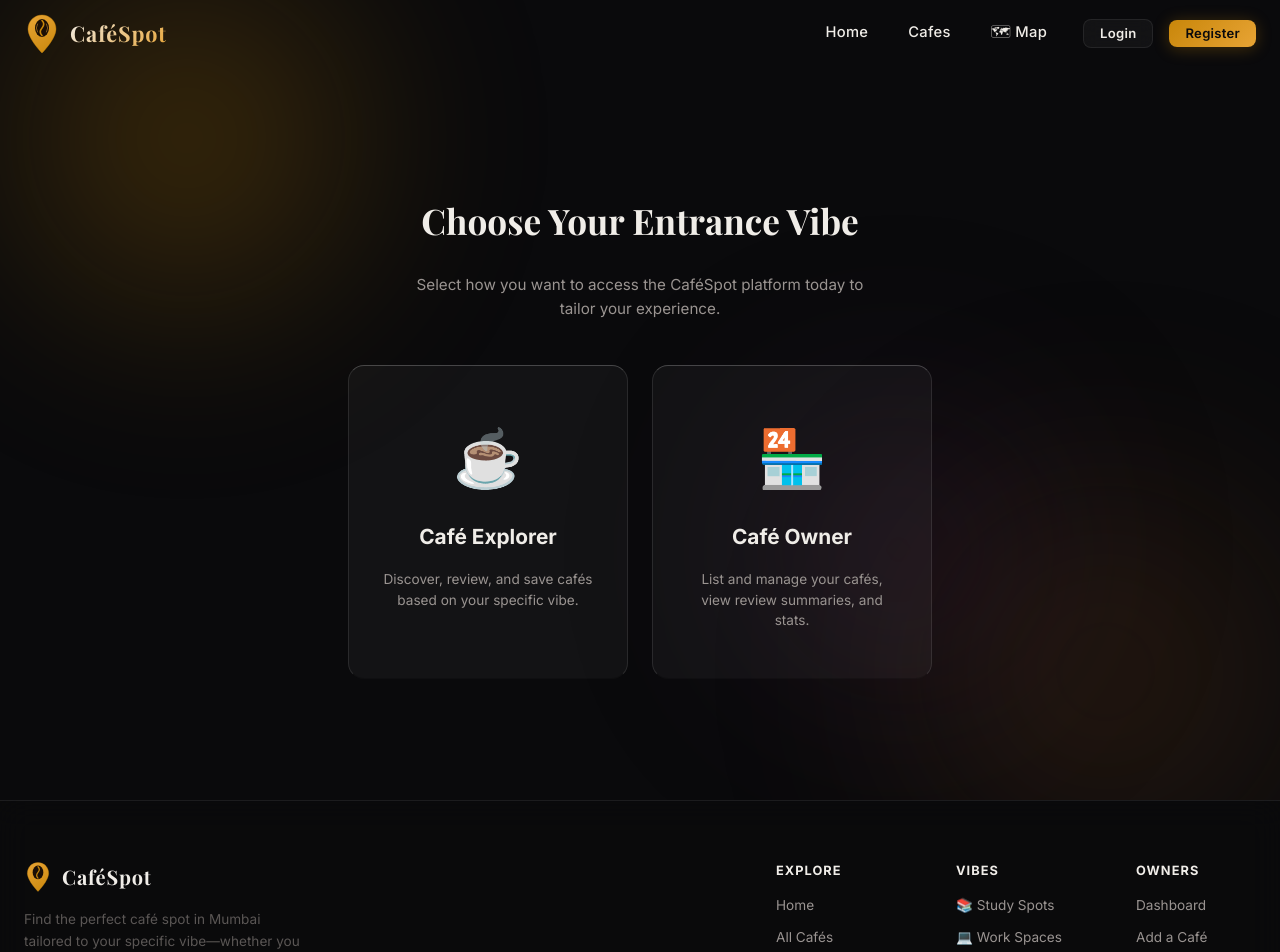
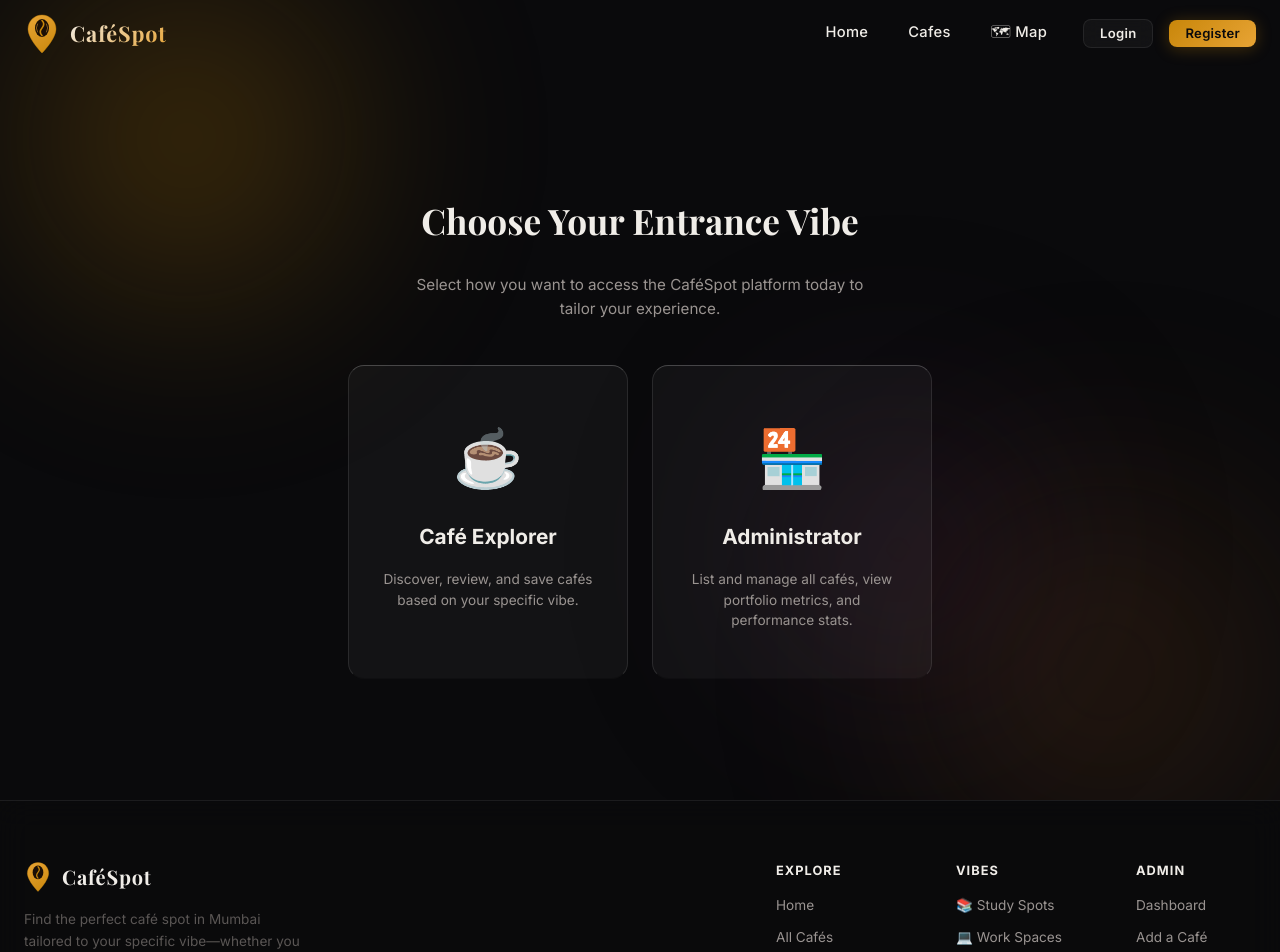
Before and after one commit to mwarandekar-zoro/CafeSpot, a React (Vite) app in the folder frontend/: page /login in a window 1280 px wide. Shown: the top 952 px of the page. Built offline with nearby package versions, Linux system fonts and the light colour scheme; no server answers.

Commit message:
feat: migrate Owner Dashboard and role terminology to Admin Dashboard across route, login/register options, footer, and navbar

```diff
--- a/frontend/src/App.jsx
+++ b/frontend/src/App.jsx
@@ -55,7 +55,7 @@ function AppContent() {
               <AddCafe />
             </ProtectedRoute>
           } />
-          <Route path="/owner-dashboard" element={
+          <Route path="/admin-dashboard" element={
             <ProtectedRoute allowedRoles={["owner", "admin"]}>
               <OwnerDashboard />
             </ProtectedRoute>
--- a/frontend/src/components/Footer.jsx
+++ b/frontend/src/components/Footer.jsx
@@ -95,13 +95,13 @@ export default function Footer() {
             </div>
           </div>
 
-          {/* Column 3 - Owners */}
+          {/* Column 3 - Admin */}
           <div style={{ display: "flex", flexDirection: "column", gap: "14px", minWidth: "120px" }}>
             <h5 style={{ fontSize: "0.8rem", textTransform: "uppercase", fontWeight: "700", letterSpacing: "0.08em", color: "var(--text-primary)", margin: 0 }}>
-              Owners
+              Admin
             </h5>
             <div style={{ display: "flex", flexDirection: "column", gap: "10px", fontSize: "0.85rem" }}>
-              <Link to="/owner-dashboard" className="footer-link">Dashboard</Link>
+              <Link to="/admin-dashboard" className="footer-link">Dashboard</Link>
               <Link to="/add-cafe" className="footer-link">Add a Café</Link>
             </div>
           </div>
--- a/frontend/src/components/Navbar.jsx
+++ b/frontend/src/components/Navbar.jsx
@@ -102,7 +102,7 @@ export default function Navbar() {
           {isAuthenticated ? (
             <>
               {(user?.role === "owner" || user?.role === "admin") && (
-                <NavLink to="/owner-dashboard" style={navLinkStyle}>Dashboard</NavLink>
+                <NavLink to="/admin-dashboard" style={navLinkStyle}>Dashboard</NavLink>
               )}
               {user?.role === "visitor" && (
                 <NavLink to="/favorites" style={navLinkStyle}>Favorites</NavLink>
@@ -161,7 +161,7 @@ export default function Navbar() {
           {isAuthenticated ? (
             <>
               {(user?.role === "owner" || user?.role === "admin") && (
-                <Link to="/owner-dashboard" style={{ padding: "8px 0" }} onClick={() => setMobileMenuOpen(false)}>Dashboard</Link>
+                <Link to="/admin-dashboard" style={{ padding: "8px 0" }} onClick={() => setMobileMenuOpen(false)}>Dashboard</Link>
               )}
               {user?.role === "visitor" && (
                 <Link to="/favorites" style={{ padding: "8px 0" }} onClick={() => setMobileMenuOpen(false)}>Favorites</Link>
--- a/frontend/src/pages/Login.jsx
+++ b/frontend/src/pages/Login.jsx
@@ -82,9 +82,9 @@ export default function Login() {
               </p>
             </div>
 
-            {/* Card 2: Owner */}
+            {/* Card 2: Admin */}
             <div className="glass"
-                 onClick={() => setSelectedRole("owner")}
+                 onClick={() => setSelectedRole("admin")}
                  style={{
                    padding: "48px 32px",
                    flex: "1 1 240px",
@@ -108,9 +108,9 @@ export default function Login() {
                    e.currentTarget.style.boxShadow = "none";
                  }}>
               <span style={{ fontSize: "3.5rem" }}>🏪</span>
-              <h3 style={{ fontSize: "1.3rem", fontWeight: "700" }}>Café Owner</h3>
+              <h3 style={{ fontSize: "1.3rem", fontWeight: "700" }}>Administrator</h3>
               <p style={{ fontSize: "0.85rem", color: "var(--text-secondary)", lineHeight: "1.5" }}>
-                List and manage your cafés, view review summaries, and stats.
+                List and manage all cafés, view portfolio metrics, and performance stats.
               </p>
             </div>
           </div>
@@ -147,7 +147,7 @@ export default function Login() {
         <div style={{ textAlign: "center" }}>
           <span style={{ fontSize: "2.5rem" }}>☕</span>
           <h2 style={{ fontFamily: "var(--font-serif)", fontSize: "1.6rem", marginTop: "12px" }}>
-            Login as {selectedRole === "owner" ? "Café Owner" : "Café Explorer"}
+            Login as {selectedRole === "admin" ? "Administrator" : "Café Explorer"}
           </h2>
           <p style={{ color: "var(--text-secondary)", fontSize: "0.85rem", marginTop: "4px" }}>
             Log in to manage your favorites and share café vibes.
--- a/frontend/src/pages/OwnerDashboard.jsx
+++ b/frontend/src/pages/OwnerDashboard.jsx
@@ -309,7 +309,7 @@ export default function OwnerDashboard() {
     }
   };
 
-  if (loading) return <Loading message="Opening owner dashboard..." />;
+  if (loading) return <Loading message="Opening admin dashboard..." />;
   if (error)   return <ErrorMessage message={error} onRetry={fetchDashboardData} />;
 
   // Flatten + sort recent reviews from all cafes
@@ -328,7 +328,7 @@ export default function OwnerDashboard() {
       <div className="flex-between" style={{ flexWrap: "wrap", gap: "16px", marginBottom: "40px" }}>
         <div>
           <h1 className="section-title">
-            Café Owner <span className="text-accent">Dashboard</span>
+            Admin <span className="text-accent">Dashboard</span>
           </h1>
           <p className="section-subtitle">
             Manage listings, view customer ratings, and track performance analytics.
--- a/frontend/src/pages/Register.jsx
+++ b/frontend/src/pages/Register.jsx
@@ -87,9 +87,9 @@ export default function Register() {
               </p>
             </div>
 
-            {/* Card 2: Owner */}
+            {/* Card 2: Admin */}
             <div className="glass"
-                 onClick={() => setSelectedRole("owner")}
+                 onClick={() => setSelectedRole("admin")}
                  style={{
                    padding: "48px 32px",
                    flex: "1 1 240px",
@@ -113,9 +113,9 @@ export default function Register() {
                    e.currentTarget.style.boxShadow = "none";
                  }}>
               <span style={{ fontSize: "3.5rem" }}>🏪</span>
-              <h3 style={{ fontSize: "1.3rem", fontWeight: "700" }}>Café Owner</h3>
+              <h3 style={{ fontSize: "1.3rem", fontWeight: "700" }}>Administrator</h3>
               <p style={{ fontSize: "0.85rem", color: "var(--text-secondary)", lineHeight: "1.5" }}>
-                List and manage your cafés, view review summaries, and stats.
+                List and manage all cafés, view portfolio metrics, and performance stats.
               </p>
             </div>
           </div>
@@ -152,8 +152,9 @@ export default function Register() {
         <div style={{ textAlign: "center" }}>
           <span style={{ fontSize: "2.5rem" }}>☕</span>
           <h2 style={{ fontFamily: "var(--font-serif)", fontSize: "1.6rem", marginTop: "12px" }}>
-            Sign Up as {selectedRole === "owner" ? "Café Owner" : "Café Explorer"}
+            Sign Up as {selectedRole === "admin" ? "Administrator" : "Café Explorer"}
           </h2>
+
           <p style={{ color: "var(--text-secondary)", fontSize: "0.85rem", marginTop: "4px" }}>
             Join CaféSpot to save your favorite vibes and add ratings.
           </p>
```
Also changed, not shown: 1 other file (tests, documents, lock files or other folders).
